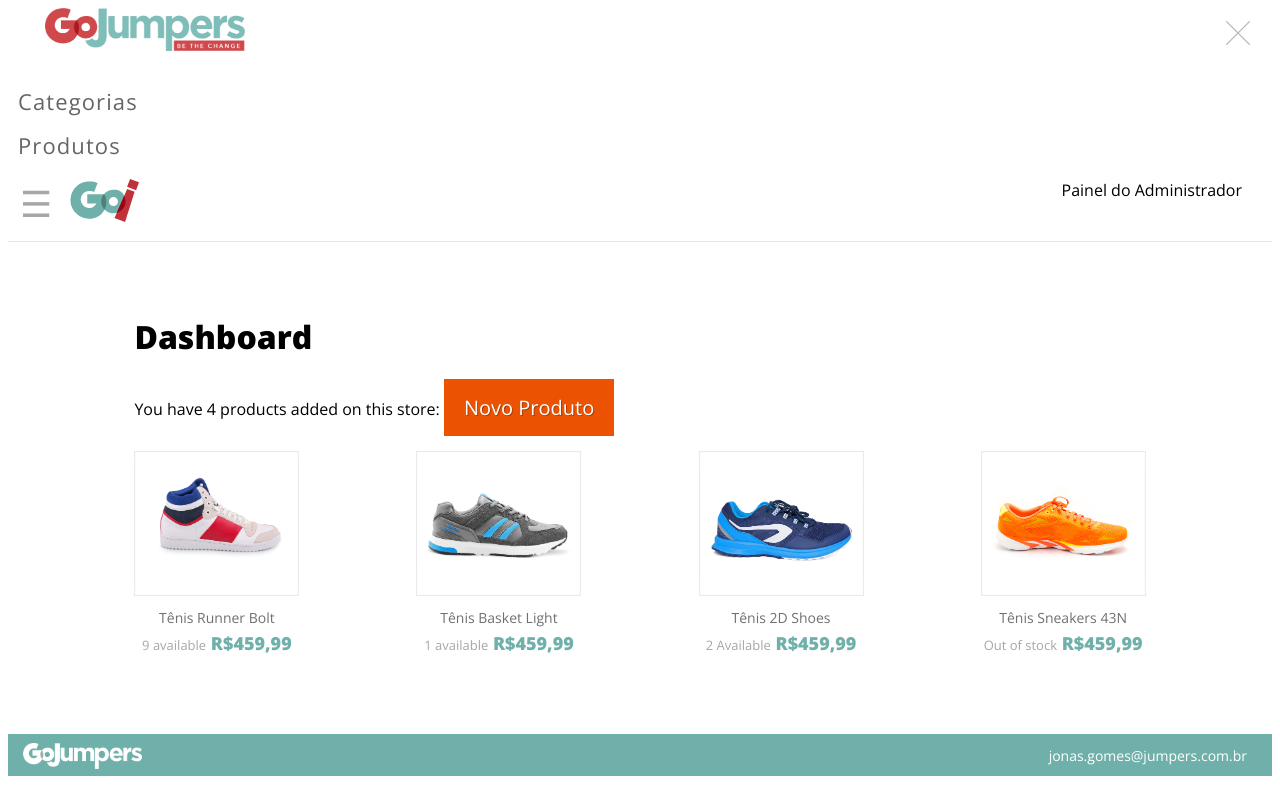
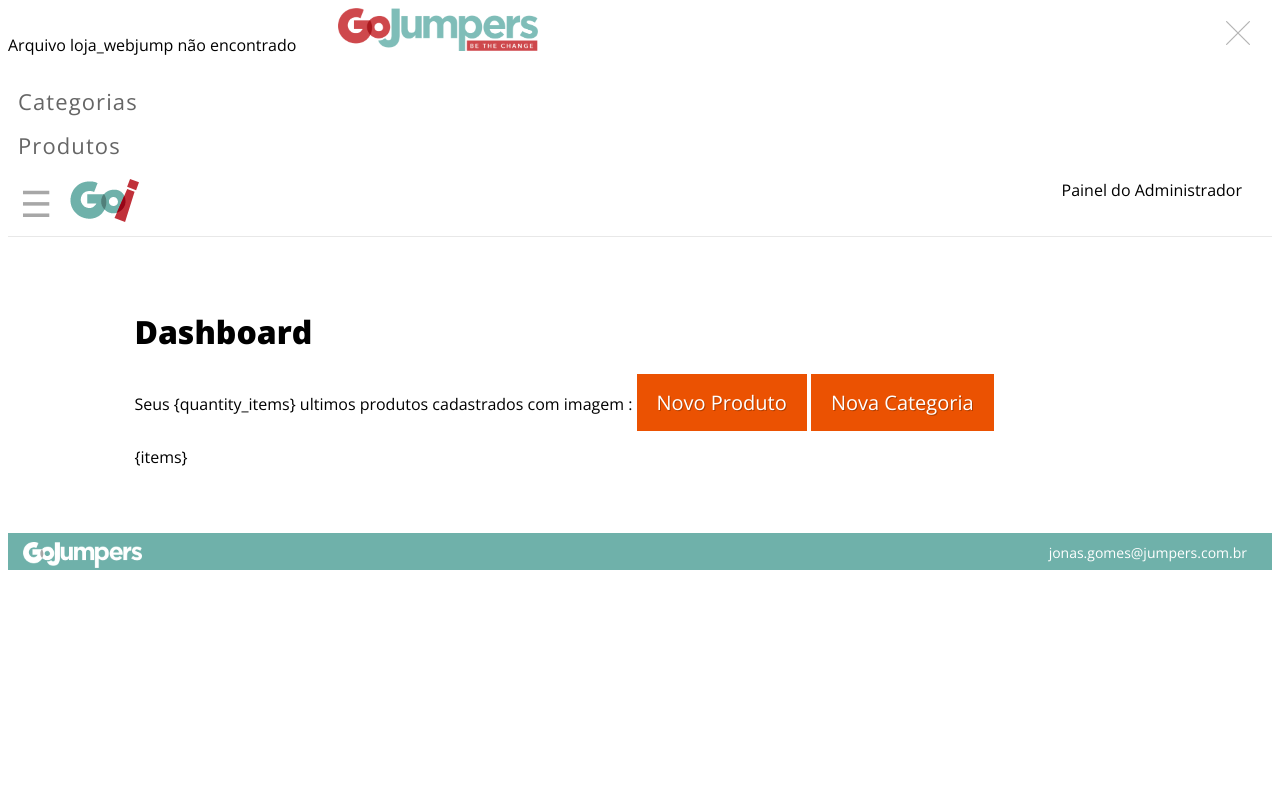
Before and after one commit to jonasbenti/product-categories-store, a PHP site: page /index.php?class=Dashboard in a window 1280 px wide. Run offline with PHP 8.4, Linux system fonts and the light colour scheme; some libraries are stand-ins or nearby versions.

Commit message:
Inclusão de imagem no produto, ajuste na tela de dashboard

```diff
--- a/assets/categories.html
+++ b/assets/categories.html
@@ -53,7 +53,7 @@
         <th class="data-grid-th">
             <span class="data-grid-cell-content">Ações</span>
         </th>
-      {items}
+        {items}
     </table>
   </main>
   <!-- Main Content -->
--- a/assets/dashboard.html
+++ b/assets/dashboard.html
@@ -42,49 +42,10 @@
       <h1 class="title">Dashboard</h1>
     </div>
     <div class="infor">
-      You have 4 products added on this store: <a href="index.php?class=ProductForm" class="btn-action">Novo Produto</a>
+      Seus {quantity_items} ultimos produtos cadastrados com imagem : <a href="index.php?class=ProductForm" class="btn-action">Novo Produto</a> <a href="index.php?class=CategoryForm" class="btn-action">Nova Categoria</a>
     </div>
     <ul class="product-list">
-      <li>
-        <div class="product-image">
-          <img src="assets/images/product/tenis-runner-bolt.png" layout="responsive" width="164" height="145" alt="Tênis Runner Bolt" />
-        </div>
-        <div class="product-info">
-          <div class="product-name"><span>Tênis Runner Bolt</span></div>
-          <div class="product-price"><span class="special-price">9 available</span> <span>R$459,99</span></div>
-        </div>
-      </li>
-      <li>
-        <div class="product-image">
-          <a href="tenis-basket-light.html" title="Tênis Basket Light">
-            <img src="assets/images/product/tenis-basket-light.png" layout="responsive" width="164" height="145" alt="Tênis Basket Light" />
-          </a>
-        </div>
-        <div class="product-info">
-          <div class="product-name"><span>Tênis Basket Light </span></div>
-          <div class="product-price"><span class="special-price">1 available</span> <span>R$459,99</span></div>
-        </div>
-      </li>
-      <li>
-        <div class="product-image">
-          <a href="tenis-basket-light.html" title="Tênis Basket Light">
-           <img src="assets/images/product/tenis-2d-shoes.png" layout="responsive" width="164" height="145" alt="Tênis 2D Shoes" />
-          </a>
-        </div>
-        <div class="product-info">
-          <div class="product-name"><span>Tênis 2D Shoes</span></div>
-          <div class="product-price"><span class="special-price">2 Available</span> <span>R$459,99</span></div>
-        </div>
-      </li>
-      <li>
-        <div class="product-image">
-          <img src="assets/images/product/tenis-sneakers-43n.png" layout="responsive" width="164" height="145" alt="Tênis Sneakers 43N" />
-        </div>
-        <div class="product-info">
-          <div class="product-name"><span>Tênis Sneakers 43N</span></div>
-          <div class="product-price"><span class="special-price">Out of stock</span> <span>R$459,99</span></div>
-        </div>
-      </li>
+      {items}
     </ul>
   </main>
   <!-- Main Content -->
--- a/assets/form_category.html
+++ b/assets/form_category.html
@@ -45,12 +45,11 @@
       <input name="id" type="hidden" id="id" class="input-text" value="{id}" />
       <div class="input-field">
         <label for="category-code" class="label">Código</label>
-        <input name="code" type="text" id="code" class="input-text" value="{code}" />
-
+        <input name="code" type="text" id="code" class="input-text" value="{code}" required />
       </div>
       <div class="input-field">
         <label for="category-name" class="label">Nome Categoria</label>
-        <input name="name" type="text" id="name" class="input-text" value="{name}" />
+        <input name="name" type="text" id="name" class="input-text" value="{name}" required />
       </div>
 
       <div class="actions-form">
--- a/classes/Category.php
+++ b/classes/Category.php
@@ -9,9 +9,8 @@
         {
             $result = $conn->prepare("select * from category WHERE id= :id");
             $result->execute([':id' => $id]);
+
             return $result->fetch();
-
-        $conn = null;
         }
         else
         {
--- a/classes/Product.php
+++ b/classes/Product.php
@@ -1,5 +1,6 @@
 <?php
 require_once "api/Transaction.php";
+
 class Product
 {
     public static function find($id)
@@ -46,26 +47,46 @@
         }
     }
 
+    public static function lastFourWithImage()
+    {
+        if ($conn = Transaction::get())
+        {
+            $result = $conn->query("SELECT * FROM product WHERE image IS NOT NULL and image <> '' ORDER BY id DESC LIMIT 6");
+
+            return $result->fetchAll();
+        }
+        else
+        {
+            throw new Exception('Não há transação ativa!!'.__FUNCTION__);
+        }
+    }
+
     public static function save($product)
     {
         if ($conn = Transaction::get())
         {
-            $id = empty($product['id'])? $product['id']:null;
+            $id = $product['id'] ?: null;
             $name = addslashes($product['name']);
             $code = addslashes($product['code']);
             $price = addslashes($product['price']);
             $description = addslashes($product['description']);
             $quantity = addslashes($product['quantity']);
+            $image = addslashes($product['image']);
+
+            //Não atualizar imagem se não tiver sido inserida no form
+            $field_image = empty($image) ? "" : ", image";
+            $value_image = empty($image) ? "" : ", '$image'";
+            $update_image = empty($image) ? "" : "$field_image = '$image'";
 
             if (empty($id)) ///Insere o registro
             {
-                $sql = "INSERT INTO product (name, code, price, description, quantity)
-                VALUES ('$name', '$code', '$price', '$description', '$quantity')";
+                $sql = "INSERT INTO product (name, code, price, description, quantity $field_image)
+                VALUES ('$name', '$code', $price, '$description', $quantity $value_image)";
             }
             else // Atualiza o registro
             {
                 $sql = "UPDATE product SET
-                name = '$name', code = '$code', price = '$price', description = '$description', quantity = '$quantity'
+                name = '$name', code = '$code', price = $price, description = '$description', quantity = $quantity $update_image
                 WHERE id = '$id'";
             }
             $conn->query($sql);
--- a/classes/api/Connection.php
+++ b/classes/api/Connection.php
@@ -13,21 +13,22 @@
         {
             throw new Exception("Arquivo {$name} não encontrado");
         }
-
+        $options = array(PDO::MYSQL_ATTR_INIT_COMMAND => 'SET NAMES UTF8');
         $user = isset($db['user']) ? $db['user'] : null;
         $pass = isset($db['pass']) ? $db['pass'] : null;
         $name = isset($db['name']) ? $db['name'] : null;
         $host = isset($db['host']) ? $db['host'] : null;
         $type = isset($db['type']) ? $db['type'] : null;
 
-        switch ($type) {
+        switch ($type)
+        {
             case 'pgsql':
                 $port = isset($db['port']) ? $db['port'] : '5432';
                 $conn = new PDO("pgsql:dbname={$name}; user={$user}; password={$pass}; host={$host}; port={$port}");
                 break;
             case 'mysql':
                 $port = isset($db['port']) ? $db['port'] : '3306';
-                $conn = new PDO("mysql:host={$host};port={$port};dbname={$name}", $user, $pass);
+                $conn = new PDO("mysql:host={$host};port={$port};dbname={$name}", $user, $pass, $options);
                 break;
             case 'sqlite':
                 $conn = new PDO("sqlite:{$name}");
--- a/control/CategoryList.php
+++ b/control/CategoryList.php
@@ -1,5 +1,4 @@
 <?php
-//require_once 'classes/api/Transaction.php';
 require_once 'classes/Category.php';
 
 class CategoryList
--- a/control/Dashboard.php
+++ b/control/Dashboard.php
@@ -1,4 +1,5 @@
 <?php
+require_once 'classes/Product.php';
 
 class Dashboard
 {
@@ -9,9 +10,38 @@
         $this->html = file_get_contents('assets/dashboard.html');
     }
 
+    public function load()
+    {
+        try
+        {
+            Transaction::open('loja_webjump');
+            $Products = Product::lastFourWithImage();
+
+            $items = '';
+            foreach ($Products as $Product)
+            {
+                $item = file_get_contents('assets/item_dashboard.html');
+                $item = str_replace('{id}', $Product['id'], $item);
+                $item = str_replace('{name}', $Product['code']." - ".$Product['name'], $item);
+                $item = str_replace('{price}', str_replace('.', ',', $Product['price']), $item);
+                $item = str_replace('{quantity}', $Product['quantity'], $item);
+                $item = str_replace('{image}', $Product['image'], $item);
+
+                $items .= $item;
+            }
+            $this->html = str_replace('{quantity_items}', count($Products), $this->html);
+            $this->html = str_replace('{items}', $items, $this->html);
+            Transaction::close();
+        }
+        catch (Exception $e)
+        {
+            echo $e->getMessage();
+        }
+    }
+
     public function show()
     {
-
+        $this->load();
         echo $this->html;
     }
 }
--- a/index.php
+++ b/index.php
@@ -1,5 +1,8 @@
 <?php
-
+//Caminho pasta dos arquivos
+define("PATH_FILE", "assets\images\product");
+//Caminho arquivo index
+define("PATH_INDEX", __DIR__);
 spl_autoload_register( function($class)
 {
     $dir_src = './control/';
```
Also changed, not shown: assets/form_product.html (+12 -7 lines), assets/item_dashboard.html (added, +9 -0 lines), assets/item_products.html (+8 -8 lines), assets/products.html (+9 -7 lines), classes/ProductUpload.php (added, +17 -0 lines), control/CategoryForm.php (+2 -6 lines), control/ProductForm.php (+21 -8 lines), control/ProductList.php (+7 -9 lines).
